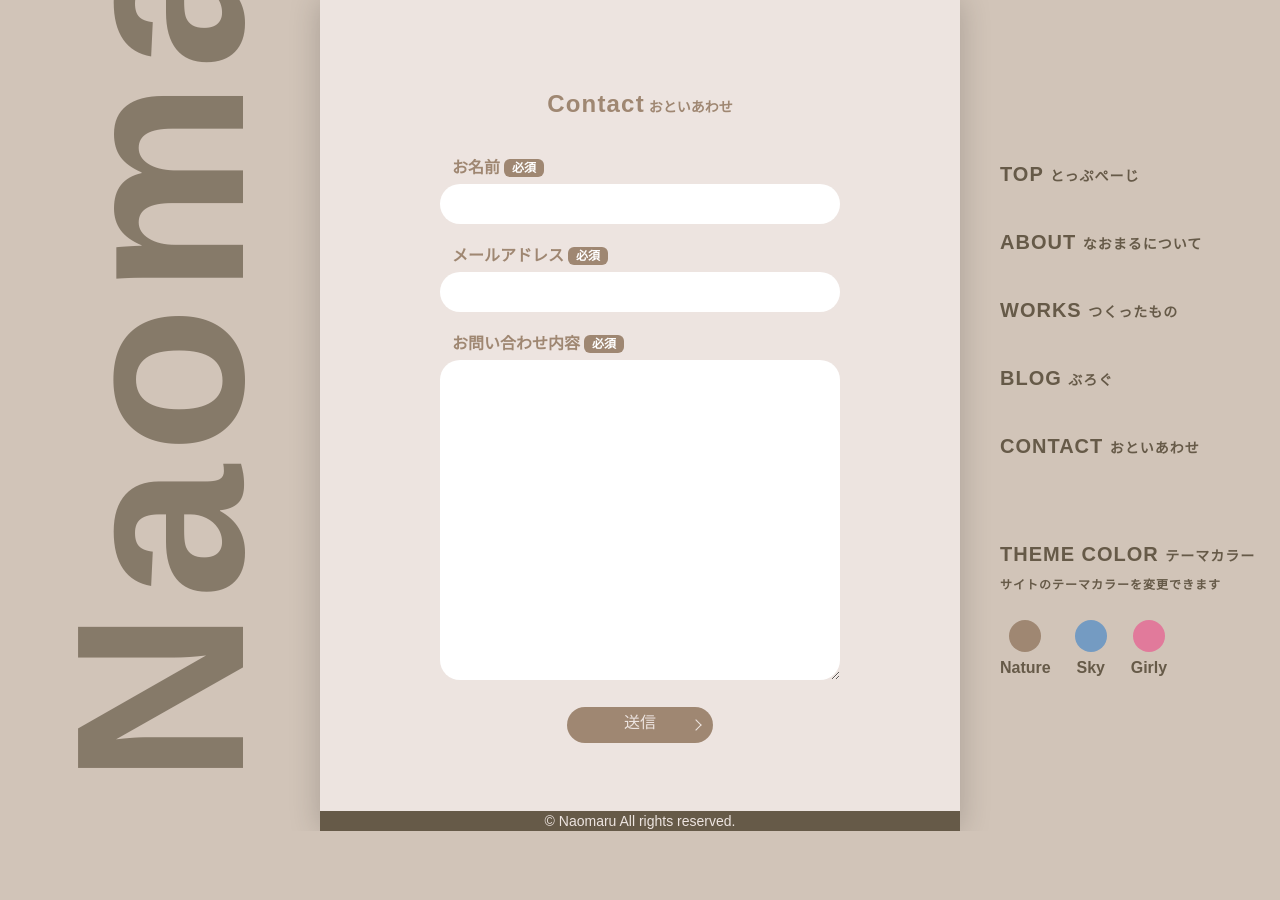
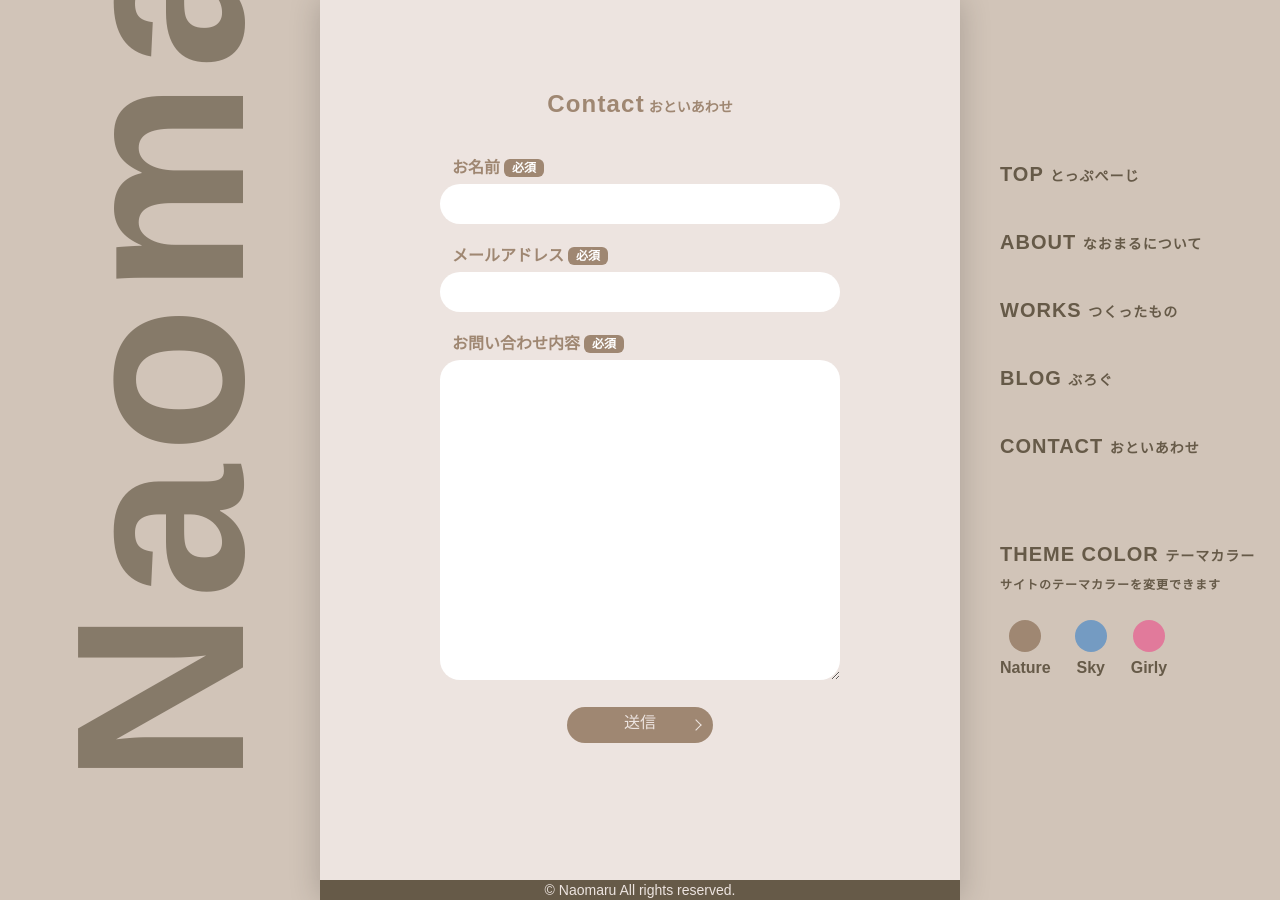
Before and after one commit to Juki0204/portfolio, a Next.js app: page /contact in a window 1280 px wide. Before the commit the page ends 831 px from the top, so only its background shows below. Built offline with nearby package versions, Linux system fonts and the light colour scheme; a web font is replaced by a local one.

Commit message:
お問い合わせフォーム実装

```diff
--- a/src/app/contact/page.tsx
+++ b/src/app/contact/page.tsx
@@ -9,7 +9,7 @@ export default function Home() {
 
   return (
     <main className="max-w-[640px] w-full m-auto overflow-x-hidden">
-      <section className="mt-[60px] p-7 mb-5 relative z-10 text-center overflow-hidden">
+      <section className="min-h-lvh mt-[60px] p-7 mb-5 relative z-10 text-center overflow-hidden">
         <SecTitle en="Contact" jp="おといあわせ" className="mb-5" />
         <ContactForm />
 
```
